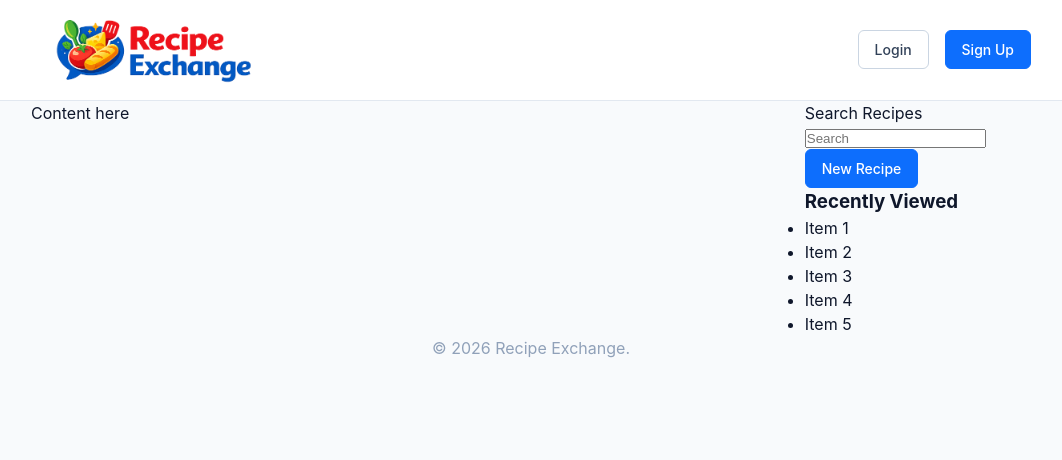
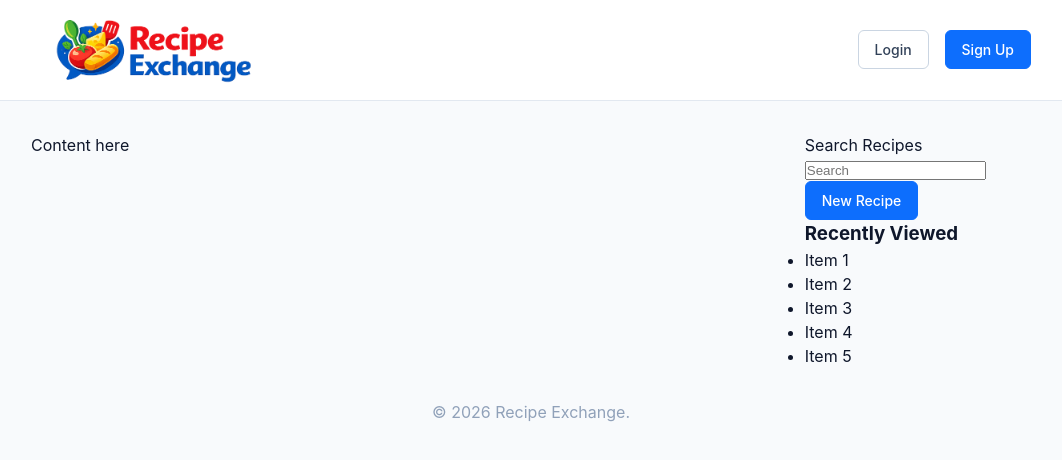
Before and after one commit to johnellison919/recipe-exchange, an Angular app in the folder frontend/: page / in a window 1280 px wide. Shown: the top 460 px of the page, without its empty margins (109-1171 px from the left). Built offline with nearby package versions, Linux system fonts and the light colour scheme.

Commit message:
style: Adds padding to app-layout

```diff
--- a/frontend/src/app/app.component.css
+++ b/frontend/src/app/app.component.css
@@ -3,6 +3,7 @@
   gap: 1rem;
   max-width: 1000px;
   margin: auto;
+  padding: 2rem 0;
 
   & .main-content {
     width: 100%;
```
